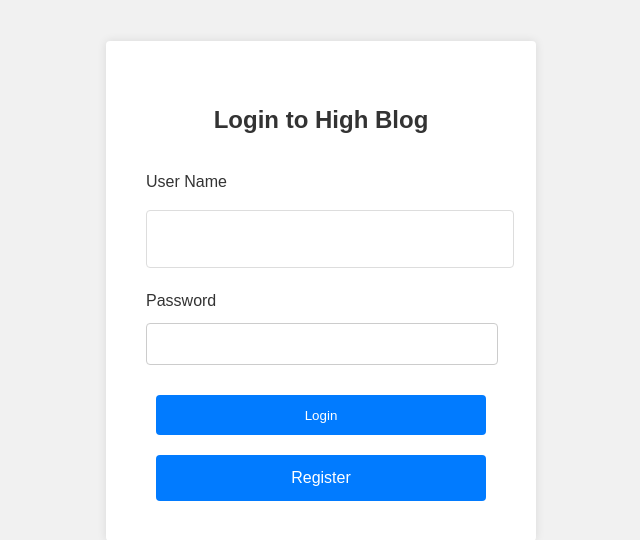
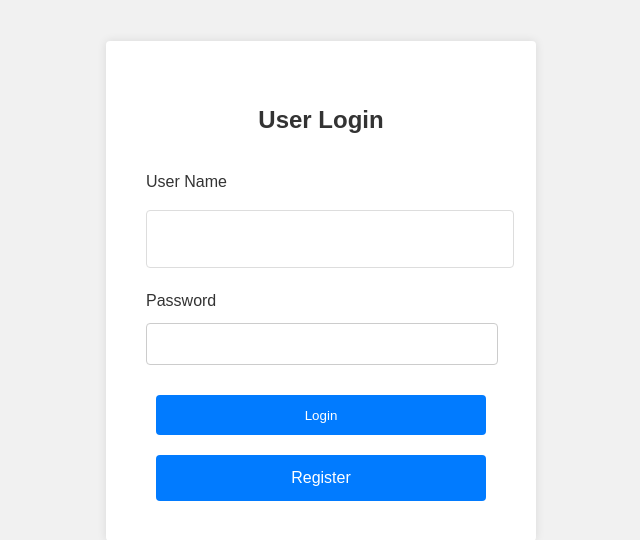
Before and after one commit to SitriCC/WebAss2, a PHP site: page /login.PHP in a window 1280 px wide. Shown: the part 364-904 px from the top of the page, without its empty margins (319-959 px from the left). Run offline with PHP 8.4, Linux system fonts and the light colour scheme.

Commit message:
rename login show name

```diff
--- a/login.PHP
+++ b/login.PHP
@@ -14,7 +14,7 @@
             echo '<span style="color: red">You must be logged in to post. Please log in.</span>';
         }
         ?>
-        <h2>Login to High Blog</h2>
+        <h2>User Login</h2>
         <form action="login_check.php" method="post">
             <label for="user-name">User Name</label>
             <input id="user-name" name="userName" type="text" required>
```
